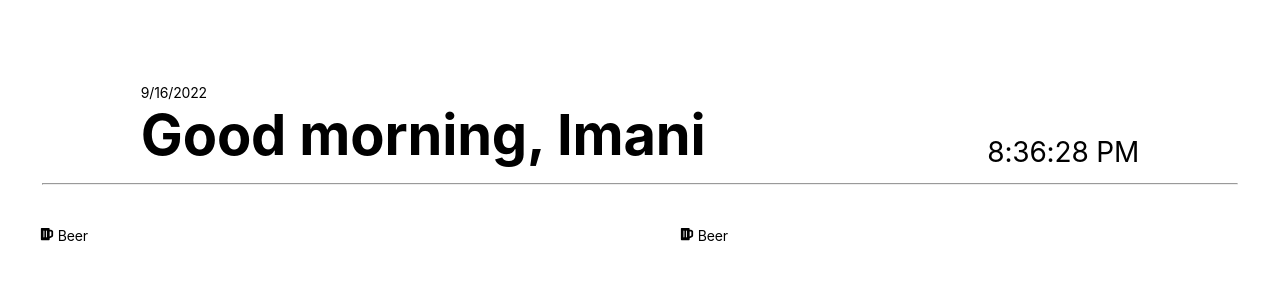
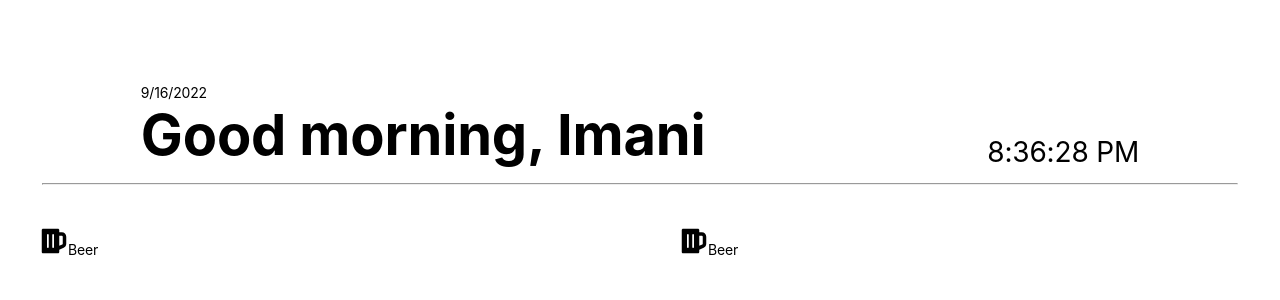
Before and after one commit to sirtobey/homepage, a React (Create React App) app: page / in a window 1280 px wide. Shown: the top 300 px of the page. Built offline with nearby package versions, Linux system fonts and the light colour scheme.

Commit message:
feat: create WIP segment components

```diff
--- a/src/App.js
+++ b/src/App.js
@@ -1,30 +1,15 @@
 import { FaBeer } from "react-icons/fa";
 import "./App.css";
 import { Header } from "./components/header/Header";
+import { Segment } from "./components/segment/Segment";
 
 function App() {
   return (
     <div className="content">
       <Header />
       <main className="columns">
-        <div className="column">
-          <ul>
-            <li>
-              <a href="https://beer.ch">
-                <FaBeer /> Beer
-              </a>
-            </li>
-          </ul>
-        </div>
-        <div className="column">
-          <ul>
-            <li>
-              <a href="https://beer.ch">
-                <FaBeer /> Beer
-              </a>
-            </li>
-          </ul>
-        </div>
+        <Segment />
+        <Segment />
       </main>
     </div>
   );
--- /dev/null
+++ b/src/components/segment/Segment.css
@@ -0,0 +1,8 @@
+.segment {
+  flex: 1;
+}
+
+.icon {
+  width: 2rem;
+  height: 2rem;
+}
--- /dev/null
+++ b/src/components/segment/Segment.js
@@ -0,0 +1,15 @@
+import { FaBeer } from "react-icons/fa";
+import "./Segment.css";
+
+export function Segment() {
+  return (
+    <ul className="segment">
+      <li>
+        <a href="https://beer.ch">
+          <FaBeer className="icon" />
+          <span>Beer</span>
+        </a>
+      </li>
+    </ul>
+  );
+}
```
